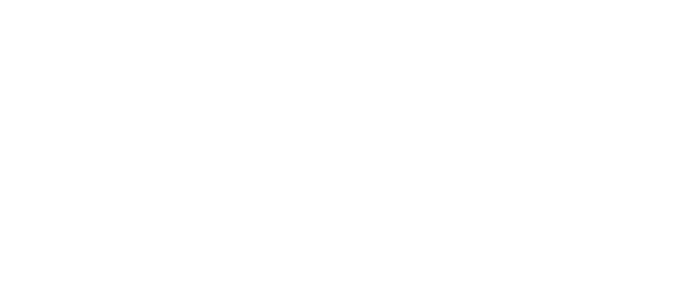
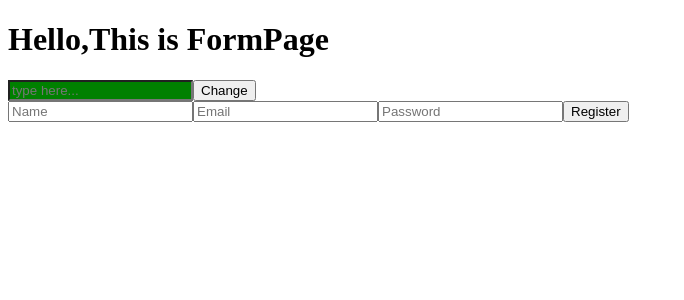
Before and after one commit to ayemyatlwin/git-flow-test, a React (Create React App) app: page /form in a window 1280 px wide. Before the commit this address had no page. Shown: the top 300 px of the page, without its empty margins (0-684 px from the left). Built offline with nearby package versions, Linux system fonts and the light colour scheme.

Commit message:
Form Page added

```diff
--- a/src/App.css
+++ b/src/App.css
@@ -0,0 +1,6 @@
+.redMe {
+  background-color: red;
+}
+.greenMe {
+  background-color: green;
+}
--- a/src/App.js
+++ b/src/App.js
@@ -3,12 +3,14 @@
 import About from "./pages/About";
 import Home from "./pages/Home";
 import "./App.css";
+import FormPage from "./pages/FormPage";
 
 const App = () => {
   return (
     <Routes>
       <Route Component={Home} path="/" />
       <Route Component={About} path="/about" />
+      <Route Component={FormPage} path="/form"/>
     </Routes>
   );
 };
--- a/src/components/Header.jsx
+++ b/src/components/Header.jsx
@@ -13,6 +13,9 @@
         <li>
           <Link to={"/about"}>About</Link>
         </li>
+        <li>
+          <Link to={"/form"}>Form</Link>
+        </li>
       </ul>
     </>
   );
--- /dev/null
+++ b/src/pages/FormPage.jsx
@@ -0,0 +1,53 @@
+import React, { useRef } from "react";
+
+const FormPage = () => {
+  const inputRef = useRef(null);
+  console.log(inputRef.current);
+  const change = () => {
+    inputRef.current.focus();
+    inputRef.current.classList.add("redMe");
+    inputRef.current.classList.remove("greenMe");
+  };
+  const nameInputRef = useRef(null);
+  const emailInputRef = useRef(null);
+  const passwordInputRef = useRef(null);
+  const formRef = useRef(null);
+
+  const handleSubmit = (event) => {
+    event.preventDefault();
+
+    const name = nameInputRef.current.value;
+    const email = emailInputRef.current.value;
+    const password = passwordInputRef.current.value;
+    console.log(formRef.current[1].value);
+    const info = { name, email, password };
+    console.log(info);
+    nameInputRef.current.value = "";
+    emailInputRef.current.value = "";
+    passwordInputRef.current.value = "";
+  };
+  return (
+    <>
+      <div>
+        <h1> Hello,This is FormPage</h1>
+
+        <input
+          className="greenMe"
+          ref={inputRef}
+          id="name"
+          type="text"
+          placeholder="type here..."
+        />
+        <button onClick={change}>Change</button>
+      </div>
+      <form ref={formRef} onSubmit={handleSubmit}>
+        <input type="text" placeholder="Name" ref={nameInputRef} />
+        <input type="email" placeholder="Email" ref={emailInputRef} />
+        <input type="password" placeholder="Password" ref={passwordInputRef} />
+        <button type="submit">Register</button>
+      </form>
+    </>
+  );
+};
+
+export default FormPage;
```
